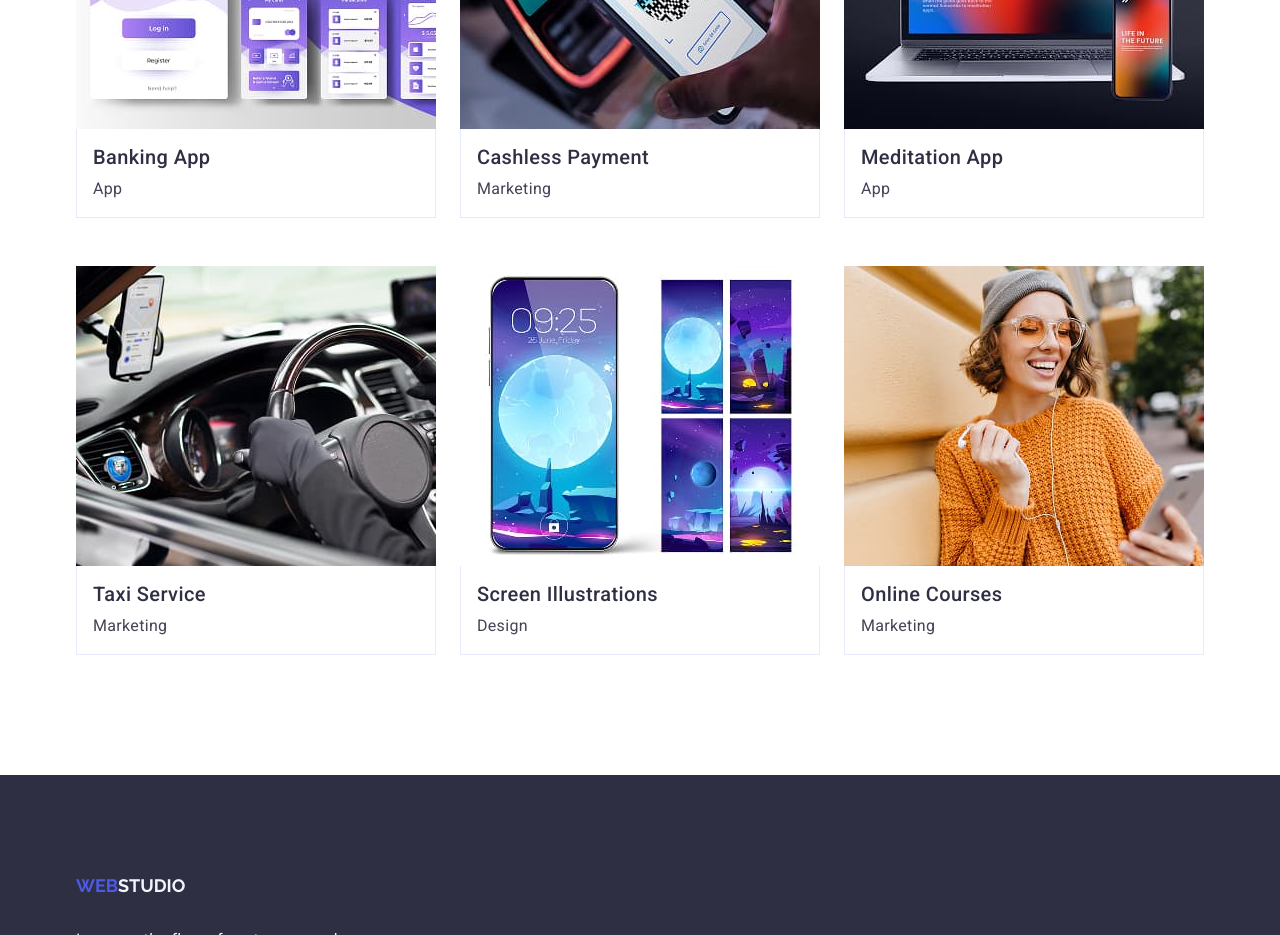
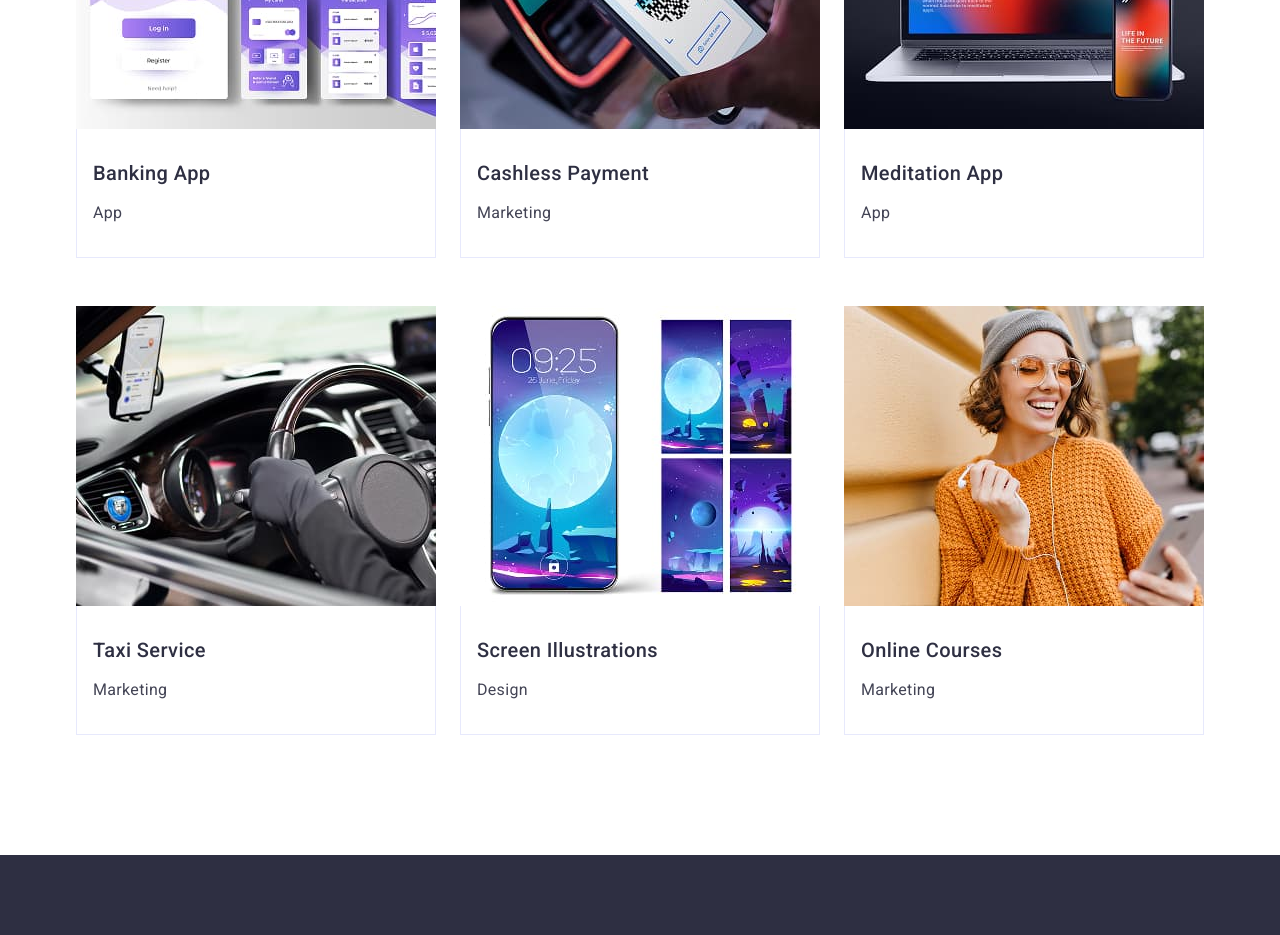
Before and after one commit to IrynaShashkevych28/goit-markup-hw-03, a plain HTML site: page index.html in a window 1280 px wide. Shown: the part 2720-3655 px from the top of the page. Drawn offline with nearby package versions, Linux system fonts and the light colour scheme.

Commit message:
add a new changes

```diff
--- a/css/styles.css
+++ b/css/styles.css
@@ -338,6 +338,7 @@ max-width: 1158px;
 
 
 
+
  }
 
  .portfolio-item{
@@ -357,6 +358,9 @@ max-width: 1158px;
   letter-spacing: 0.02em;
   color: #2E2F42;
   line-height: 1.2;
+  padding-top: 32px;
+  padding-bottom: 8px;
+  padding-left: 16px;
 
 
 
@@ -366,9 +370,8 @@ max-width: 1158px;
  .portfolio-item > .wrapper {
   border: 1px solid #E7E9FC;
    border-top: none;
-  padding: 16px;
   width: 100%;
-   padding: 32px, 16px;
+
 
 }
  .portfolio-text{
@@ -376,6 +379,8 @@ max-width: 1158px;
   line-height: 1.5;
   letter-spacing: 0.02em;
   color: #434455;
+  padding-bottom: 32px;
+  padding-left: 16px;
 
 
  }
```
